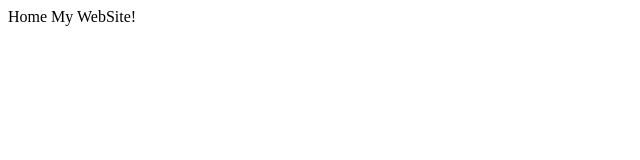
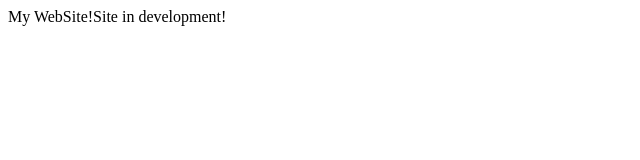
Before and after one commit to Hfriggi/websiteNextJS, a Next.js app: page / in a window 1280 px wide. Shown: the top 160 px of the page, without its empty margins (0-640 px from the left). Built offline with nearby package versions, Linux system fonts and the light colour scheme.

Commit message:
FirstPage

```diff
--- a/pages/index.js
+++ b/pages/index.js
@@ -1,5 +1,20 @@
+import Head from 'next/head'
+
 function Home(){
-    return <div>Home My WebSite!</div>
+    return (
+    <div>
+        <Head>
+            <meta charSet='utf-8' />
+            <meta name="description" content="Site-portifólio em desenvolvimento"/>
+            <meta name="author" content="Henrique Friggi"/>
+            <meta name="viewport" content="initial-scale=1.0, width=device-width" />
+            <title> Henrque Friggi WebSite</title>
+        </Head>
+        My WebSite!
+        <head2>
+             Site in development!
+        </head2>
+    </div>)
 }
 
 export default Home
```
Also changed, not shown: 1 other file (tests, documents, lock files or other folders).
